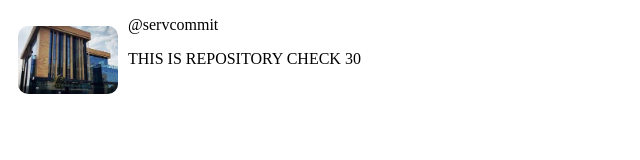
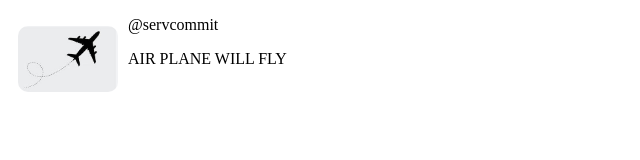
Before and after one commit to servcommit/sercom, a website: page index.html in a window 1280 px wide. Shown: the whole page, without its empty margins (0-640 px from the left). Drawn offline with Linux system fonts and the light colour scheme.

Commit message:
AIRPLANE 1

```diff
--- a/index.html
+++ b/index.html
@@ -13,9 +13,9 @@ img{
 </head>
 
 <body>
-<img src="images/Laysen Valley.JPG" alt="">
+<img src="images/airplane.JPG" alt="">
 <p>@servcommit</p>
-<p>THIS IS REPOSITORY CHECK 30</p>
+<p>AIR PLANE WILL FLY</p>
 
 </body>
 
```
Also changed, not shown: images/Laysen Valley.JPG (deleted), images/airplane.JPG (added).
